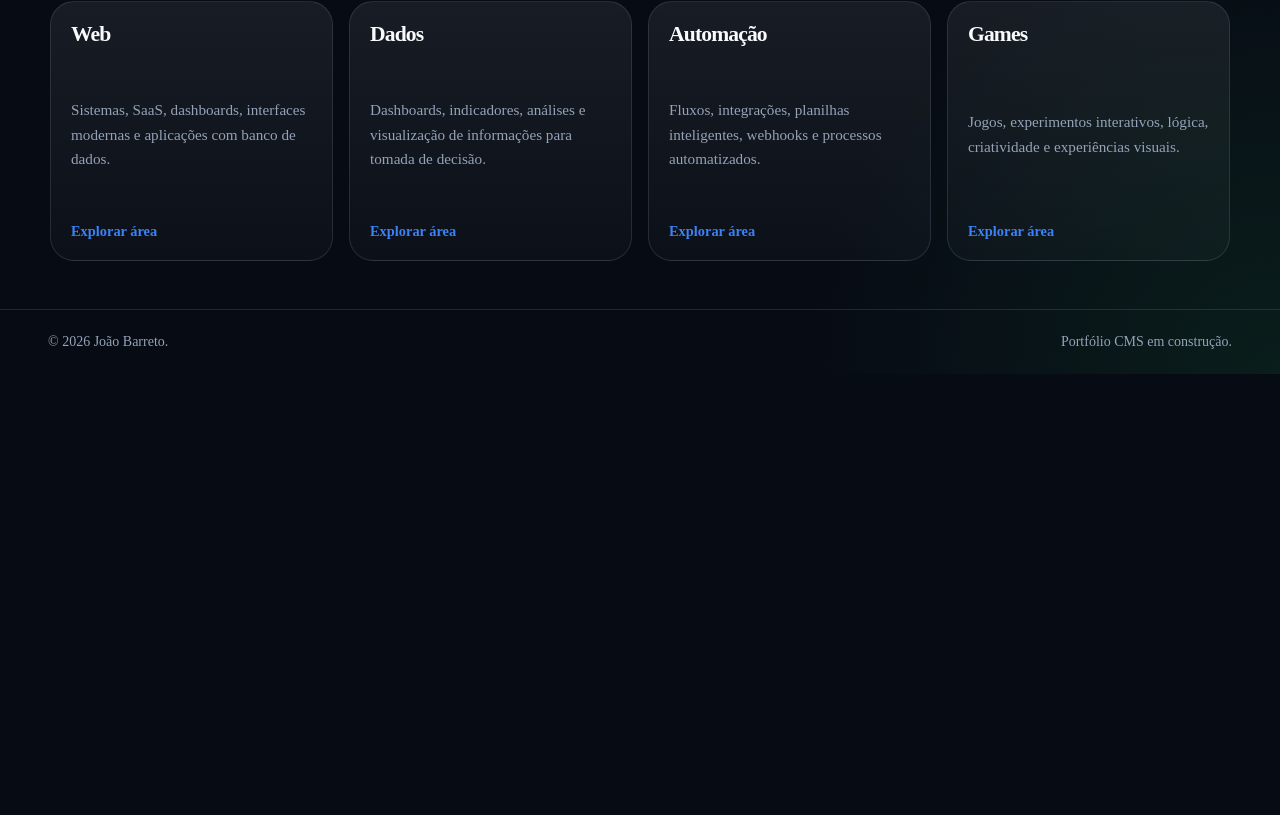
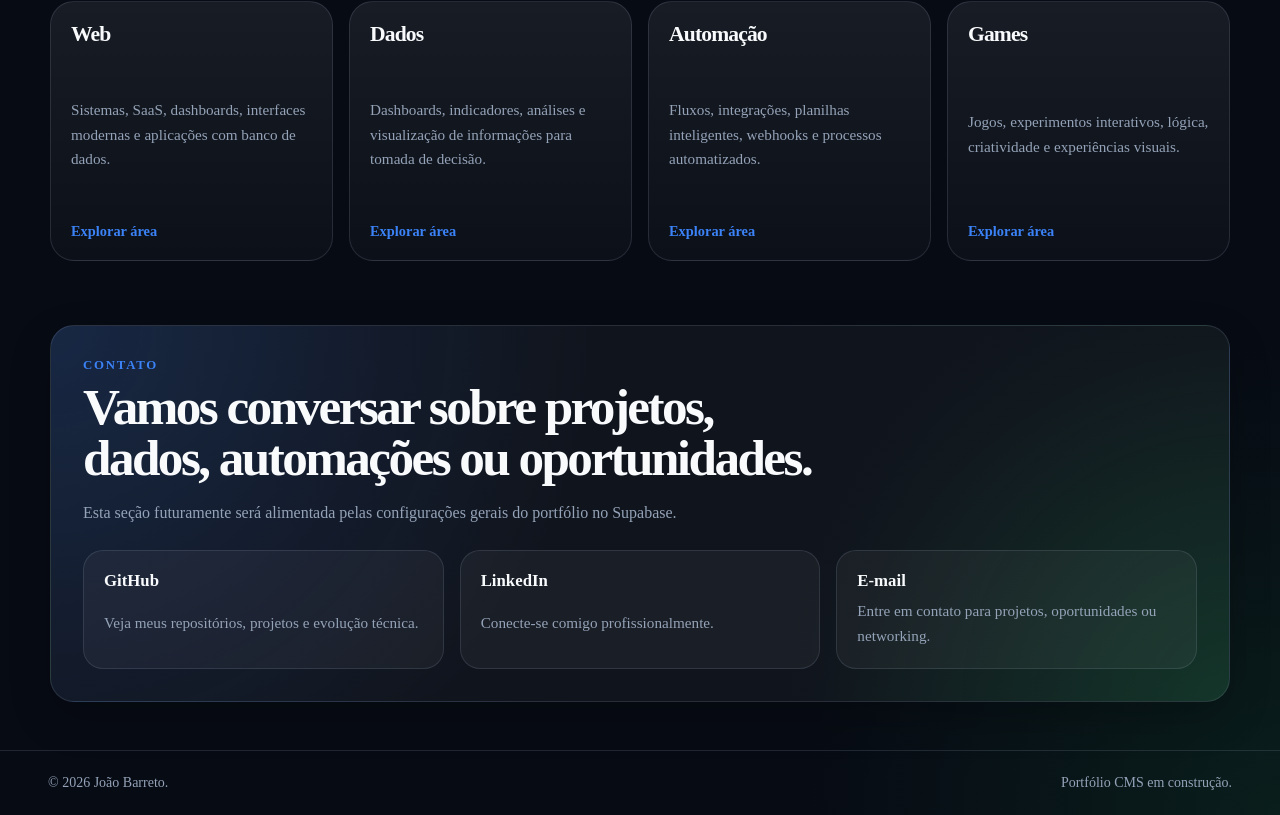
Before and after one commit to JoaoBarreto35/portfolio_cms_react_ts, a React (Vite) app: page / in a window 1280 px wide. Shown: the part 2482-3297 px from the top of the page. Before the commit the page ends 2856 px from the top, so only its background shows below. Built offline with nearby package versions, Linux system fonts and the light colour scheme.

Commit message:
feat: add contact section

```diff
--- a/src/features/portfolio/pages/HomePage/index.tsx
+++ b/src/features/portfolio/pages/HomePage/index.tsx
@@ -82,6 +82,23 @@ const skillGroups = [
     title: "Automação",
     description: "Redução de processos manuais com fluxos e integrações.",
     skills: ["Power Automate", "APIs", "Webhooks", "Planilhas", "Integrações"],
+  },
+];
+const contactLinks = [
+  {
+    label: "GitHub",
+    description: "Veja meus repositórios, projetos e evolução técnica.",
+    href: "https://github.com/JoaoBarreto35",
+  },
+  {
+    label: "LinkedIn",
+    description: "Conecte-se comigo profissionalmente.",
+    href: "https://www.linkedin.com",
+  },
+  {
+    label: "E-mail",
+    description: "Entre em contato para projetos, oportunidades ou networking.",
+    href: "mailto:contato@joaobarreto.com",
   },
 ];
 
@@ -199,6 +216,29 @@ export function HomePage() {
           ))}
         </div>
       </section>
+
+      <section className={styles.contact}>
+        <SectionHeader
+          eyebrow="Contato"
+          title="Vamos conversar sobre projetos, dados, automações ou oportunidades."
+          description="Esta seção futuramente será alimentada pelas configurações gerais do portfólio no Supabase."
+        />
+
+        <div className={styles.contactGrid}>
+          {contactLinks.map((contact) => (
+            <a
+              key={contact.label}
+              href={contact.href}
+              className={styles.contactCard}
+              target={contact.href.startsWith("http") ? "_blank" : undefined}
+              rel={contact.href.startsWith("http") ? "noreferrer" : undefined}
+            >
+              <strong>{contact.label}</strong>
+              <span>{contact.description}</span>
+            </a>
+          ))}
+        </div>
+      </section>
     </div>
   );
 }
--- a/src/features/portfolio/pages/HomePage/styles.module.css
+++ b/src/features/portfolio/pages/HomePage/styles.module.css
@@ -120,35 +120,6 @@
     font-weight: 800;
   }
 
-  @media (max-width: 980px) {
-    .statusGrid,
-    .projectGrid,
-    .skillGrid,
-    .areaGrid {
-      grid-template-columns: repeat(2, minmax(0, 1fr));
-    }
-  }
-
-  @media (max-width: 620px) {
-    .page {
-      gap: var(--space-12);
-    }
-
-    .hero {
-      padding-top: var(--space-8);
-    }
-
-    .statusGrid,
-    .skillGrid,
-    .projectGrid,
-    .areaGrid {
-      grid-template-columns: 1fr;
-    }
-
-    .areaCard {
-      min-height: 220px;
-    }
-  }
   .featuredProjects {
     display: grid;
     gap: var(--space-6);
@@ -205,3 +176,84 @@
     flex-wrap: wrap;
     gap: var(--space-2);
   }
+  .contact {
+    display: grid;
+    gap: var(--space-6);
+    padding: var(--space-8);
+    border: 1px solid var(--color-border);
+    border-radius: var(--radius-2xl);
+    background:
+      radial-gradient(circle at top left, rgba(59, 130, 246, 0.18), transparent 34rem),
+      radial-gradient(circle at bottom right, rgba(34, 197, 94, 0.12), transparent 28rem),
+      rgba(255, 255, 255, 0.04);
+    box-shadow: var(--shadow-card);
+  }
+
+  .contactGrid {
+    display: grid;
+    grid-template-columns: repeat(3, minmax(0, 1fr));
+    gap: var(--space-4);
+  }
+
+  .contactCard {
+    display: grid;
+    gap: var(--space-2);
+    padding: var(--space-5);
+    border: 1px solid var(--color-border);
+    border-radius: var(--radius-xl);
+    background: rgba(255, 255, 255, 0.045);
+    color: var(--color-text);
+    text-decoration: none;
+    transition:
+      transform var(--transition-default),
+      border-color var(--transition-default),
+      background var(--transition-default);
+  }
+
+  .contactCard:hover {
+    border-color: rgba(59, 130, 246, 0.5);
+    background: rgba(255, 255, 255, 0.07);
+    transform: translateY(-3px);
+  }
+
+  .contactCard strong {
+    font-size: 1.05rem;
+  }
+
+  .contactCard span {
+    color: var(--color-muted);
+    font-size: 0.95rem;
+    line-height: 1.6;
+  }
+
+  @media (max-width: 980px) {
+    .statusGrid,
+    .projectGrid,
+    .contactGrid,
+    .skillGrid,
+    .areaGrid {
+      grid-template-columns: repeat(2, minmax(0, 1fr));
+    }
+  }
+
+  @media (max-width: 620px) {
+    .page {
+      gap: var(--space-12);
+    }
+
+    .hero {
+      padding-top: var(--space-8);
+    }
+
+    .statusGrid,
+    .skillGrid,
+    .contactGrid,
+    .projectGrid,
+    .areaGrid {
+      grid-template-columns: 1fr;
+    }
+
+    .areaCard {
+      min-height: 220px;
+    }
+  }
```
